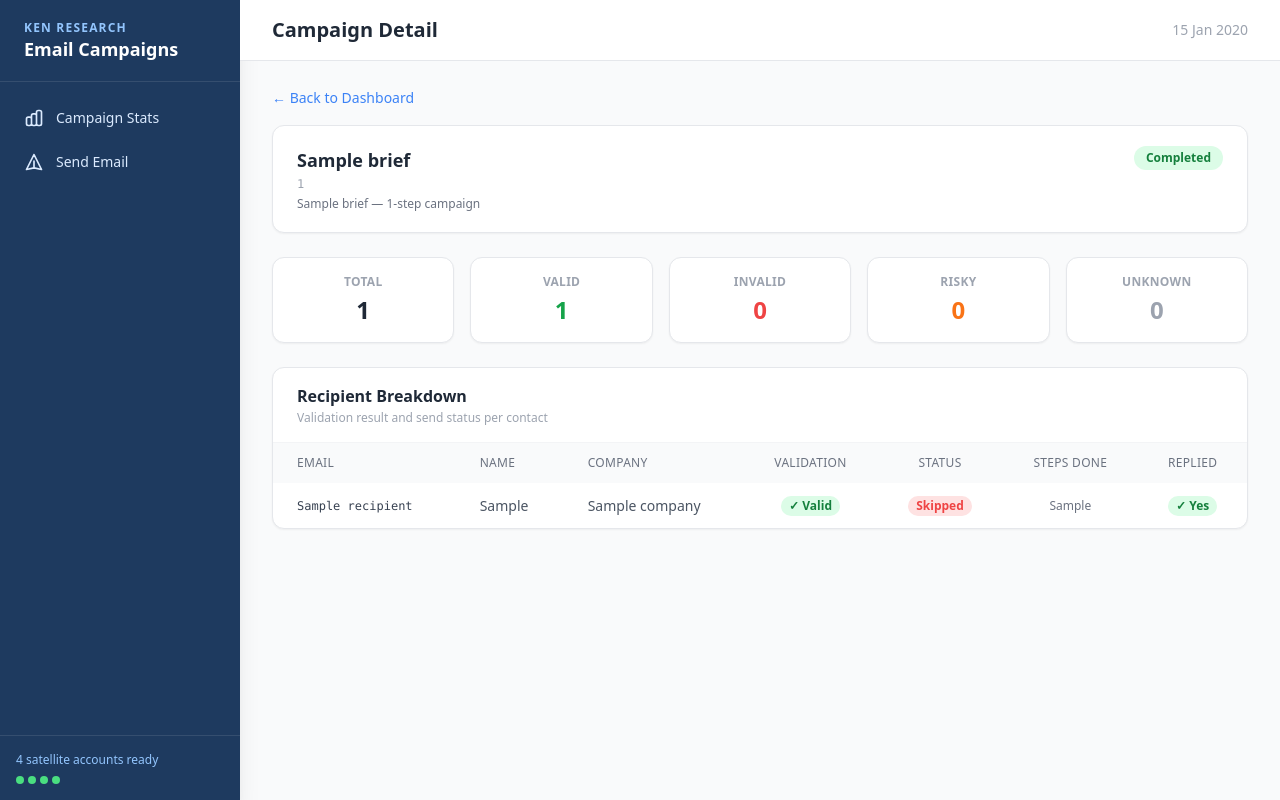
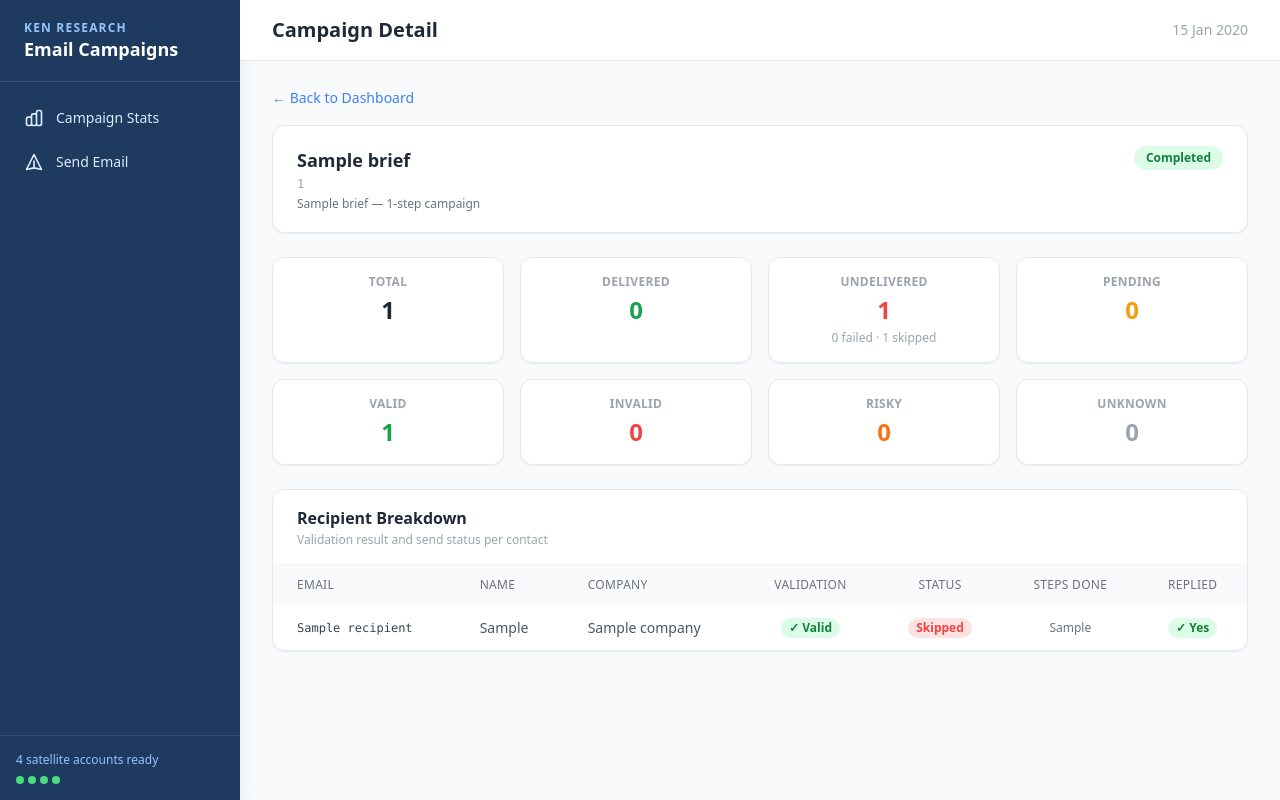
Before and after one commit to vanshmeenaken/ABM-Email-Campaign-Automation, a Flask app: template templates/campaign_detail.html in a window 1280 px wide. Run offline with Flask 3, Linux system fonts and the light colour scheme; the template is opened without the code that fills it: most values are stand-ins (such as "Sample title", 1, 10 or a date in 2020); some libraries are stand-ins or nearby versions.

Commit message:
Add Delivered/Undelivered/Pending cards to campaign detail page
Splits summary into two rows:
- Row 1: Total, Delivered, Undelivered (failed + skipped breakdown), Pending
- Row 2: Valid, Invalid, Risky, Unknown (validation breakdown)

Co-Authored-By: Claude Sonnet 4.6 <noreply@anthropic.com>

```diff
--- a/templates/campaign_detail.html
+++ b/templates/campaign_detail.html
@@ -26,18 +26,40 @@
   </div>
 </div>
 
-<!-- Validation summary cards -->
+<!-- Summary cards -->
 {% set valid_count = recipients | selectattr('validation_status', 'equalto', 'valid') | list | length %}
 {% set invalid_count = recipients | selectattr('validation_status', 'equalto', 'invalid') | list | length %}
 {% set risky_count = recipients | selectattr('validation_status', 'equalto', 'risky') | list | length %}
 {% set unknown_count = recipients | selectattr('validation_status', 'equalto', 'unknown') | list | length %}
 {% set unvalidated_count = recipients | rejectattr('validation_status') | list | length %}
+{% set sent_count = recipients | selectattr('status', 'equalto', 'sent') | list | length %}
+{% set failed_count = recipients | selectattr('status', 'equalto', 'failed') | list | length %}
+{% set skipped_count = recipients | selectattr('status', 'equalto', 'skipped') | list | length %}
+{% set undelivered_count = failed_count + skipped_count %}
 
-<div class="grid grid-cols-2 lg:grid-cols-5 gap-4 mb-6">
+<div class="grid grid-cols-2 lg:grid-cols-4 gap-4 mb-4">
   <div class="bg-white rounded-xl border border-gray-200 shadow-sm p-4 text-center">
     <p class="text-xs font-semibold uppercase tracking-wide text-gray-400 mb-1">Total</p>
     <p class="text-2xl font-bold text-gray-800">{{ recipients | length }}</p>
   </div>
+  <div class="bg-white rounded-xl border border-gray-200 shadow-sm p-4 text-center">
+    <p class="text-xs font-semibold uppercase tracking-wide text-gray-400 mb-1">Delivered</p>
+    <p class="text-2xl font-bold text-green-600">{{ sent_count }}</p>
+  </div>
+  <div class="bg-white rounded-xl border border-gray-200 shadow-sm p-4 text-center">
+    <p class="text-xs font-semibold uppercase tracking-wide text-gray-400 mb-1">Undelivered</p>
+    <p class="text-2xl font-bold text-red-500">{{ undelivered_count }}</p>
+    {% if undelivered_count > 0 %}
+    <p class="text-xs text-gray-400 mt-1">{{ failed_count }} failed &middot; {{ skipped_count }} skipped</p>
+    {% endif %}
+  </div>
+  <div class="bg-white rounded-xl border border-gray-200 shadow-sm p-4 text-center">
+    <p class="text-xs font-semibold uppercase tracking-wide text-gray-400 mb-1">Pending</p>
+    <p class="text-2xl font-bold text-amber-500">{{ (recipients | length) - sent_count - undelivered_count }}</p>
+  </div>
+</div>
+
+<div class="grid grid-cols-2 lg:grid-cols-4 gap-4 mb-6">
   <div class="bg-white rounded-xl border border-gray-200 shadow-sm p-4 text-center">
     <p class="text-xs font-semibold uppercase tracking-wide text-gray-400 mb-1">Valid</p>
     <p class="text-2xl font-bold text-green-600">{{ valid_count }}</p>
```
